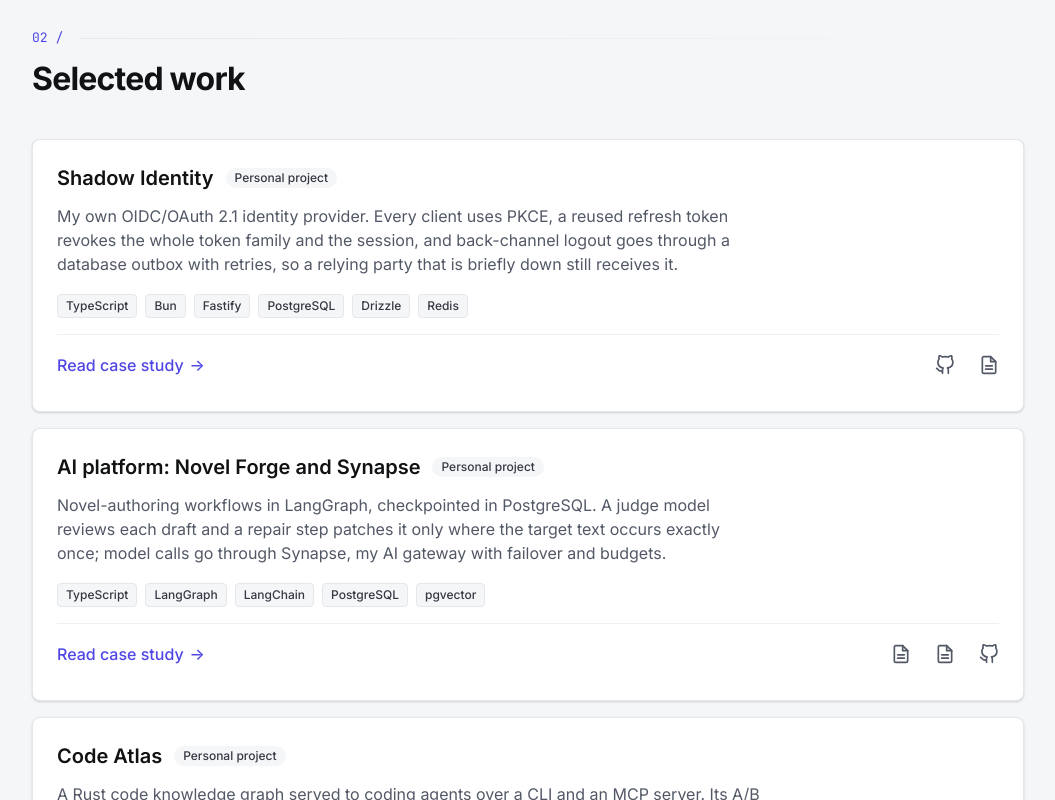
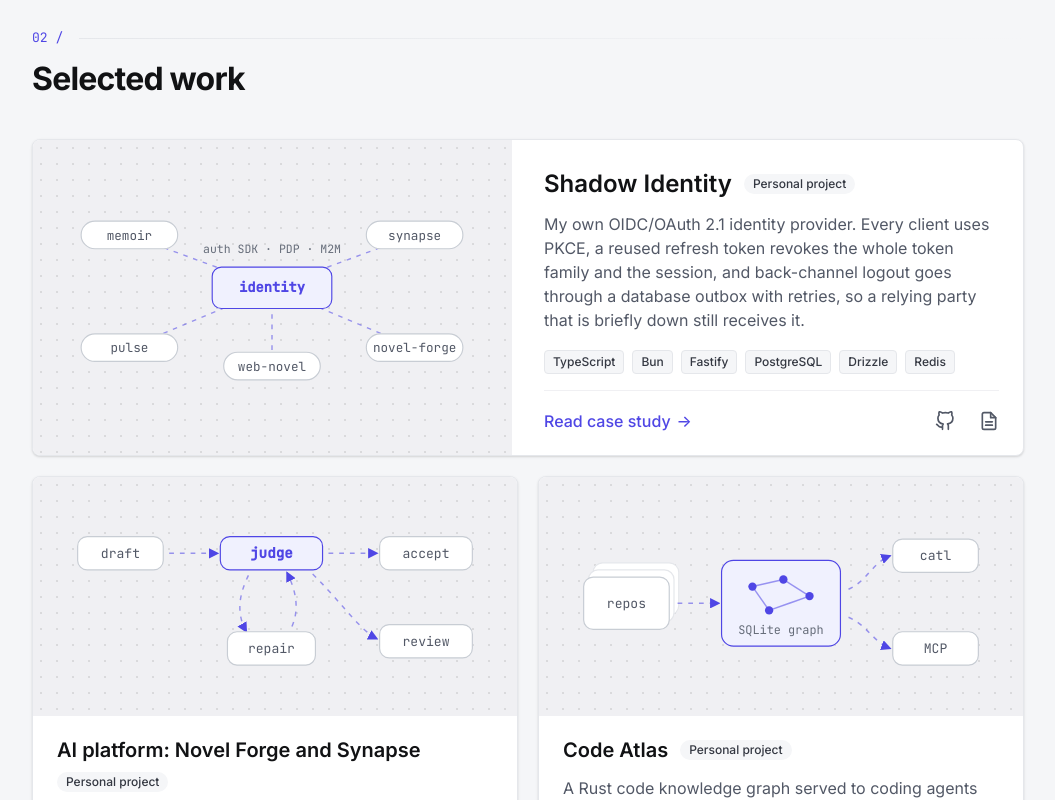
Before and after one commit to leanderpaul/leanderpaul.github.io, a Vue app: page / in a window 1280 px wide. Shown: the part 2300-3100 px from the top of the page, without its empty margins (112-1167 px from the left). Built offline with nearby package versions, Linux system fonts and the light colour scheme.

Commit message:
feat(home): bento project cards with architecture sketches
Co-Authored-By: Claude Opus 5.5 <noreply@anthropic.com>

```diff
--- a/src/pages/home/featured-work.component.vue
+++ b/src/pages/home/featured-work.component.vue
@@ -2,8 +2,10 @@
 import LinkIcon from '@app/components/link-icon.component.vue';
 import { ShBadge, ShCard, ShTag } from '@app/components/ui';
 import { FEATURED_PROJECTS, getLinkName, type Ownership } from '@app/content';
+import { vReveal } from '@app/utils';
 
 import HomeSection from './home-section.component.vue';
+import ProjectSketch from './project-sketch.component.vue';
 
 const OWNERSHIP_LABELS: Record<Ownership, string> = { employer: 'Employer project', personal: 'Personal project' };
 </script>
@@ -11,8 +13,11 @@ const OWNERSHIP_LABELS: Record<Ownership, string> = { employer: 'Employer projec
 <template>
   <HomeSection id="work" title="Selected work">
     <ul class="cards" role="list">
-      <li v-for="project in FEATURED_PROJECTS" :key="project.slug">
+      <li v-for="project in FEATURED_PROJECTS" :key="project.slug" v-reveal class="cell">
         <ShCard as="article" interactive class="card">
+          <div class="visual">
+            <ProjectSketch :slug="project.slug" />
+          </div>
           <header class="header">
             <h3 class="title">{{ project.title }}</h3>
             <ShBadge>{{ OWNERSHIP_LABELS[project.ownership] }}</ShBadge>
@@ -54,14 +59,43 @@ const OWNERSHIP_LABELS: Record<Ownership, string> = { employer: 'Employer projec
 <style scoped>
 .cards {
   display: grid;
-  gap: 16px;
+  gap: 20px;
   margin: 0;
   padding: 0;
   list-style: none;
 }
 
+.cell {
+  display: flex;
+}
+
 .cards .card {
-  padding: 24px;
+  position: relative;
+  display: flex;
+  flex: 1;
+  flex-direction: column;
+  padding: 20px 24px 12px;
+  overflow: hidden;
+  transition:
+    border-color var(--sh-duration-normal) var(--sh-ease-standard),
+    box-shadow var(--sh-duration-normal) var(--sh-ease-standard),
+    translate var(--sh-duration-normal) var(--sh-ease-standard);
+}
+
+.cards .card:hover,
+.cards .card:focus-within {
+  border-color: color-mix(in srgb, var(--sh-accent) 45%, var(--sh-border-default));
+  box-shadow: 0 18px 40px -24px color-mix(in srgb, var(--sh-accent) 45%, transparent);
+  translate: 0 -3px;
+}
+
+.visual {
+  margin: -20px -24px 20px;
+  padding: 24px 28px;
+  border-bottom: var(--sh-border-width) solid var(--sh-border-subtle);
+  background-color: var(--sh-surface-well);
+  background-image: radial-gradient(color-mix(in srgb, var(--sh-text-primary) 10%, transparent) 1px, transparent 1.5px);
+  background-size: 16px 16px;
 }
 
 .header {
@@ -88,7 +122,7 @@ const OWNERSHIP_LABELS: Record<Ownership, string> = { employer: 'Employer projec
   display: flex;
   flex-wrap: wrap;
   gap: 8px;
-  margin: 16px 0 0;
+  margin: 16px 0;
   padding: 0;
   list-style: none;
 }
@@ -99,7 +133,7 @@ const OWNERSHIP_LABELS: Record<Ownership, string> = { employer: 'Employer projec
   align-items: center;
   justify-content: space-between;
   gap: 0 16px;
-  margin-top: 16px;
+  margin-top: auto;
   padding-top: 8px;
   border-top: var(--sh-border-width) solid var(--sh-border-subtle);
 }
@@ -164,19 +198,70 @@ const OWNERSHIP_LABELS: Record<Ownership, string> = { employer: 'Employer projec
 }
 
 .archive {
-  margin-top: 24px;
+  margin-top: 28px;
+}
+
+@media (min-width: 900px) {
+  .cards {
+    grid-template-columns: repeat(2, minmax(0, 1fr));
+  }
+
+  .cell:first-child {
+    grid-column: 1 / -1;
+  }
+
+  .cell:first-child .card {
+    display: grid;
+    grid-template-columns: minmax(0, 1fr) minmax(0, 1fr);
+    grid-template-rows: auto auto auto 1fr;
+    column-gap: 32px;
+    padding-top: 28px;
+  }
+
+  .cell:first-child .card > :not(.visual) {
+    grid-column: 2;
+  }
+
+  .cell:first-child .visual {
+    display: grid;
+    grid-row: 1 / -1;
+    place-items: center;
+    margin: -28px 0 -12px -24px;
+    padding: 32px;
+    border-right: var(--sh-border-width) solid var(--sh-border-subtle);
+    border-bottom: 0;
+  }
+
+  .cell:first-child .footer {
+    align-self: end;
+  }
+
+  .cell:first-child .title {
+    font-size: var(--sh-text-h1);
+    line-height: var(--sh-text-h1--line-height);
+  }
 }
 
 @media (max-width: 640px) {
   .cards .card {
-    padding: 20px;
+    padding: 20px 20px 12px;
+  }
+
+  .visual {
+    margin: -20px -20px 20px;
   }
 }
 
 @media (prefers-reduced-motion: reduce) {
   .arrow,
-  .icon-link {
+  .icon-link,
+  .cards .card {
     transition: none;
+  }
+
+  .cards .card:hover,
+  .cards .card:focus-within {
+    translate: none;
   }
 }
 </style>
--- /dev/null
+++ b/src/pages/home/project-sketch.component.vue
@@ -0,0 +1,152 @@
+<script lang="ts" setup>
+import { type FeaturedSlug } from '@app/content';
+
+defineProps<{ slug: FeaturedSlug }>();
+
+const IDENTITY_CLIENTS = [
+  { name: 'memoir', x: 14, y: 14 },
+  { name: 'synapse', x: 262, y: 14 },
+  { name: 'pulse', x: 14, y: 112 },
+  { name: 'novel-forge', x: 262, y: 112 },
+  { name: 'web-novel', x: 138, y: 128 },
+];
+</script>
+
+<template>
+  <svg v-if="slug === 'identity'" class="sketch" viewBox="0 0 360 160" aria-hidden="true" focusable="false">
+    <g v-for="client in IDENTITY_CLIENTS" :key="client.name">
+      <line class="edge flow" :x1="client.x + 42" :y1="client.y + 12" x2="180" y2="72" />
+      <rect class="node" :x="client.x" :y="client.y" width="84" height="24" rx="12" />
+      <text class="label" :x="client.x + 42" :y="client.y + 16">{{ client.name }}</text>
+    </g>
+    <rect class="node node--primary" x="128" y="54" width="104" height="36" rx="8" />
+    <text class="label label--primary" x="180" y="76">identity</text>
+    <text class="caption" x="180" y="42">auth SDK · PDP · M2M</text>
+  </svg>
+
+  <svg v-else-if="slug === 'ai-platform'" class="sketch" viewBox="0 0 360 160" aria-hidden="true" focusable="false">
+    <defs>
+      <marker id="sketch-arrow-ai" viewBox="0 0 8 8" refX="7" refY="4" markerWidth="7" markerHeight="7" orient="auto-start-reverse">
+        <path class="arrowhead" d="M0 0 8 4 0 8z" />
+      </marker>
+    </defs>
+    <line class="edge flow" x1="86" y1="44" x2="132" y2="44" marker-end="url(#sketch-arrow-ai)" />
+    <line class="edge flow" x1="220" y1="44" x2="266" y2="44" marker-end="url(#sketch-arrow-ai)" />
+    <path class="edge flow" d="M208 58 C 232 80, 250 108, 266 116" marker-end="url(#sketch-arrow-ai)" />
+    <path class="edge flow" d="M160 58 C 148 80, 148 96, 156 110" marker-end="url(#sketch-arrow-ai)" />
+    <path class="edge flow" d="M192 110 C 200 96, 200 80, 190 60" marker-end="url(#sketch-arrow-ai)" />
+    <rect class="node" x="14" y="30" width="72" height="28" rx="8" />
+    <text class="label" x="50" y="48">draft</text>
+    <rect class="node node--primary" x="134" y="30" width="86" height="28" rx="8" />
+    <text class="label label--primary" x="177" y="48">judge</text>
+    <rect class="node" x="268" y="30" width="78" height="28" rx="8" />
+    <text class="label" x="307" y="48">accept</text>
+    <rect class="node" x="140" y="110" width="74" height="28" rx="8" />
+    <text class="label" x="177" y="128">repair</text>
+    <rect class="node" x="268" y="104" width="78" height="28" rx="8" />
+    <text class="label" x="307" y="122">review</text>
+  </svg>
+
+  <svg v-else class="sketch" viewBox="0 0 360 160" aria-hidden="true" focusable="false">
+    <defs>
+      <marker id="sketch-arrow-atlas" viewBox="0 0 8 8" refX="7" refY="4" markerWidth="7" markerHeight="7" orient="auto-start-reverse">
+        <path class="arrowhead" d="M0 0 8 4 0 8z" />
+      </marker>
+    </defs>
+    <rect class="node node--ghost" x="22" y="52" width="72" height="44" rx="8" />
+    <rect class="node node--ghost" x="18" y="58" width="72" height="44" rx="8" />
+    <rect class="node" x="14" y="64" width="72" height="44" rx="8" />
+    <text class="label" x="50" y="90">repos</text>
+    <line class="edge flow" x1="88" y1="86" x2="128" y2="86" marker-end="url(#sketch-arrow-atlas)" />
+    <rect class="node node--primary" x="130" y="50" width="100" height="72" rx="10" />
+    <line class="edge" x1="156" y1="72" x2="182" y2="66" />
+    <line class="edge" x1="182" y1="66" x2="204" y2="80" />
+    <line class="edge" x1="156" y1="72" x2="170" y2="92" />
+    <line class="edge" x1="170" y1="92" x2="204" y2="80" />
+    <circle class="dot" cx="156" cy="72" r="3.5" />
+    <circle class="dot" cx="182" cy="66" r="3.5" />
+    <circle class="dot" cx="204" cy="80" r="3.5" />
+    <circle class="dot" cx="170" cy="92" r="3.5" />
+    <text class="caption" x="180" y="112">SQLite graph</text>
+    <path class="edge flow" d="M232 76 C 252 70, 256 52, 272 46" marker-end="url(#sketch-arrow-atlas)" />
+    <path class="edge flow" d="M232 96 C 252 102, 256 118, 272 124" marker-end="url(#sketch-arrow-atlas)" />
+    <rect class="node" x="274" y="32" width="72" height="28" rx="8" />
+    <text class="label" x="310" y="50">catl</text>
+    <rect class="node" x="274" y="110" width="72" height="28" rx="8" />
+    <text class="label" x="310" y="128">MCP</text>
+  </svg>
+</template>
+
+<style scoped>
+.sketch {
+  display: block;
+  width: 100%;
+  height: auto;
+  overflow: visible;
+}
+
+.node {
+  fill: var(--sh-surface-card);
+  stroke: var(--sh-border-strong);
+  stroke-width: 1;
+}
+
+.node--primary {
+  fill: var(--sh-accent-soft);
+  stroke: var(--sh-accent);
+}
+
+.node--ghost {
+  fill: var(--sh-surface-card);
+  stroke: var(--sh-border-default);
+}
+
+.label,
+.caption {
+  font-family: var(--sh-font-mono);
+  text-anchor: middle;
+}
+
+.label {
+  font-size: 11px;
+  fill: var(--sh-text-secondary);
+}
+
+.label--primary {
+  font-size: 12px;
+  font-weight: 600;
+  fill: var(--sh-accent-text);
+}
+
+.caption {
+  font-size: 10px;
+  fill: var(--sh-text-tertiary);
+}
+
+.edge {
+  fill: none;
+  stroke: color-mix(in srgb, var(--sh-accent) 55%, transparent);
+  stroke-width: 1.25;
+}
+
+.flow {
+  stroke-dasharray: 4 5;
+}
+
+.arrowhead,
+.dot {
+  fill: var(--sh-accent);
+}
+
+@media (prefers-reduced-motion: no-preference) {
+  .flow {
+    animation: flow 1.8s linear infinite;
+  }
+}
+
+@keyframes flow {
+  to {
+    stroke-dashoffset: -18;
+  }
+}
+</style>
```
